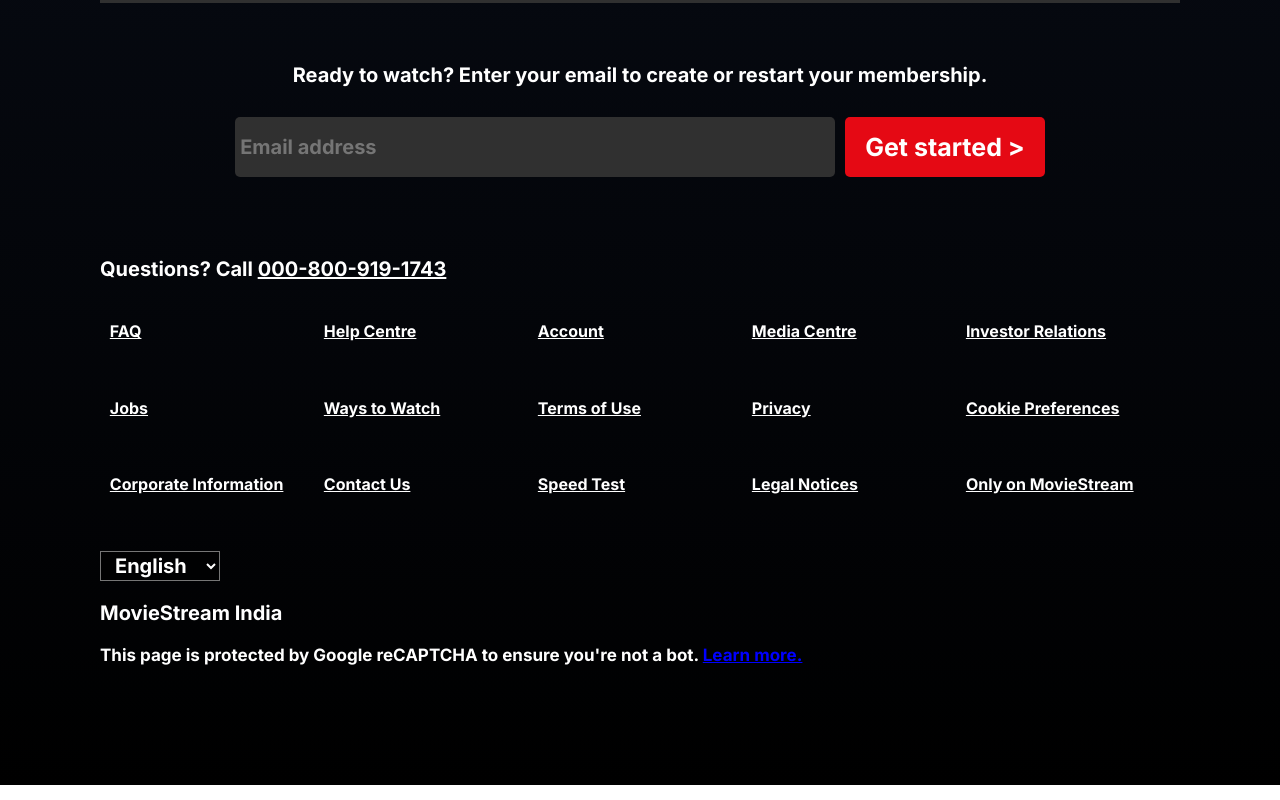
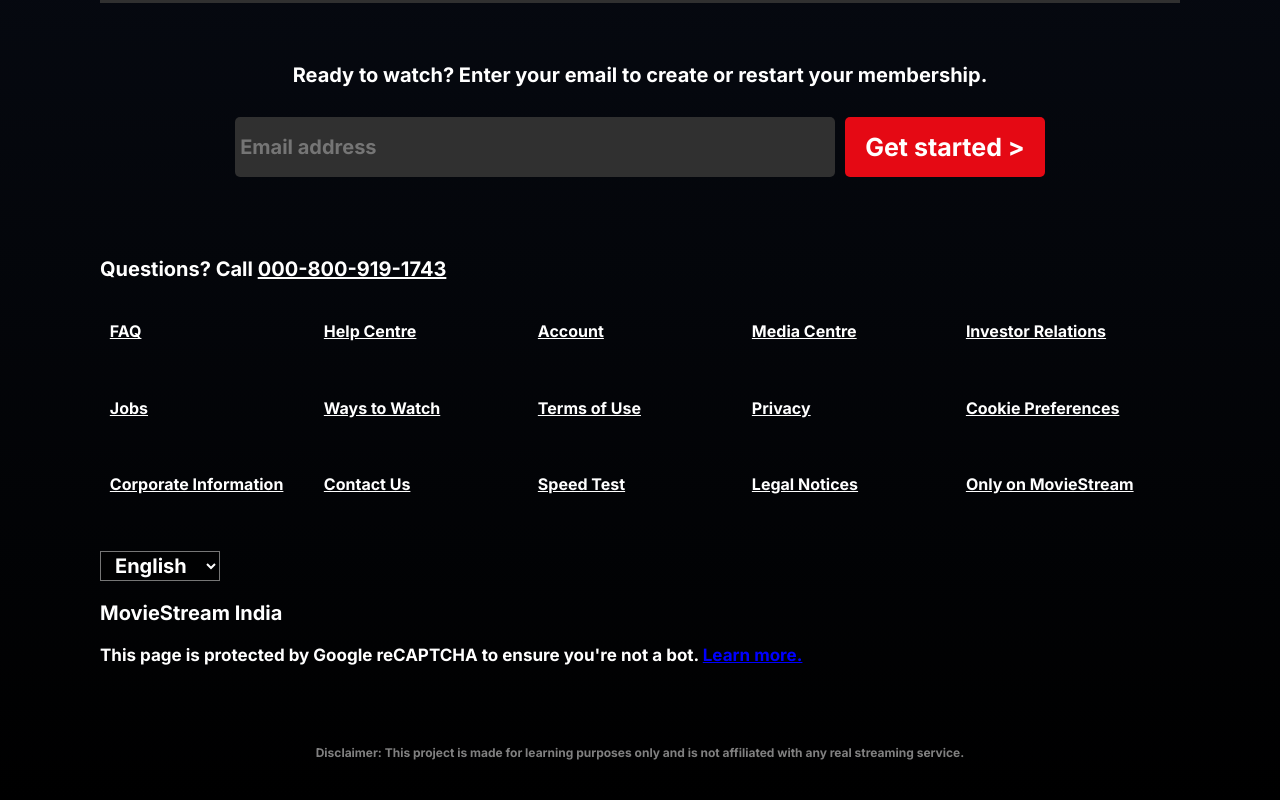
Before and after one commit to Tusharchaudhary-web/MovieStream, a plain HTML site: page index.html in a window 1280 px wide. Shown: the part 2095-2895 px from the top of the page. Drawn offline with Linux system fonts and the light colour scheme.

Commit message:
new content added

```diff
--- a/index.html
+++ b/index.html
@@ -4,11 +4,14 @@
 <head>
     <meta charset="UTF-8">
     <meta name="viewport" content="width=device-width, initial-scale=1.0">
-    <title>MovieStream</title>
+    <meta name="description" content="A frontend UI project inspired by a movie streaming platform. Created for educational purposes only.">
+    <meta name="robots" content="noindex">
+    <title>MovieStream – UI Project</title>
+
     <link href="https://fonts.googleapis.com/css2?family=Inter:wght@700&display=swap" rel="stylesheet">
-
     <link rel="stylesheet" href="style.css">
 </head>
+
 
 <body>
     <div class="main">
@@ -119,7 +122,8 @@
 
             <div class="MovieStreamcontent1">
                 <div class="inner-content">
-                    MovieStream is a streaming service that offers a wide variety of award-winning TV shows, movies, anime,
+                    MovieStream is a streaming service that offers a wide variety of award-winning TV shows, movies,
+                    anime,
                     documentaries and more – on thousands of internet-connected devices.
 
                     You can watch as much as you want, whenever you want, without a single ad – all for one low monthly
@@ -138,7 +142,8 @@
 
             <div class="MovieStreamcontent2">
                 <div class="inner-content">
-                    Watch MovieStream on your smartphone, tablet, Smart TV, laptop, or streaming device, all for one fixed
+                    Watch MovieStream on your smartphone, tablet, Smart TV, laptop, or streaming device, all for one
+                    fixed
                     monthly
                     fee.
                     Plans range from ₹149 to ₹649 a month. No extra costs, no contracts.
@@ -158,7 +163,8 @@
                     Watch anywhere, anytime. Sign in with your MovieStream account to watch instantly on the web at
                     MovieStream.com
                     from
-                    your personal computer or on any internet-connected device that offers the MovieStream app, including
+                    your personal computer or on any internet-connected device that offers the MovieStream app,
+                    including
                     smart
                     TVs,
                     smartphones, tablets, streaming media players and game consoles.
@@ -180,7 +186,8 @@
 
             <div class="MovieStreamcontent4">
                 <div class="inner-content">
-                    MovieStream is flexible. There are no annoying contracts and no commitments. You can easily cancel your
+                    MovieStream is flexible. There are no annoying contracts and no commitments. You can easily cancel
+                    your
                     account
                     online in two clicks. There are no cancellation fees – start or stop your account anytime.
                 </div>
@@ -203,13 +210,14 @@
 
             <!-- Sixth Button -->
             <div class="MovieStream-btn MovieStreambtn6">
-                <p>Is  platform  good for kids?</p>
+                <p>Is platform good for kids?</p>
                 <p class="icon icon6">➕</p>
             </div>
 
             <div class="MovieStreamcontent6">
                 <div class="inner-content">
-                    The MovieStream Kids experience is included in your membership to give parents control while kids enjoy
+                    The MovieStream Kids experience is included in your membership to give parents control while kids
+                    enjoy
                     family-friendly TV shows and films in their own space.
 
                     Kids profiles come with PIN-protected parental controls that let you restrict the maturity rating of
@@ -255,6 +263,12 @@
                     style="color:blue" href="">Learn more.</a></p>
         </div>
 
+        <p class="line-5" style="font-size: 12px; color: gray; text-align: center;">
+            Disclaimer: This project is made for learning purposes only and is not affiliated with any real streaming
+            service.
+        </p>
+
+
     </div>
 
     <script src="script.js"></script>
```
